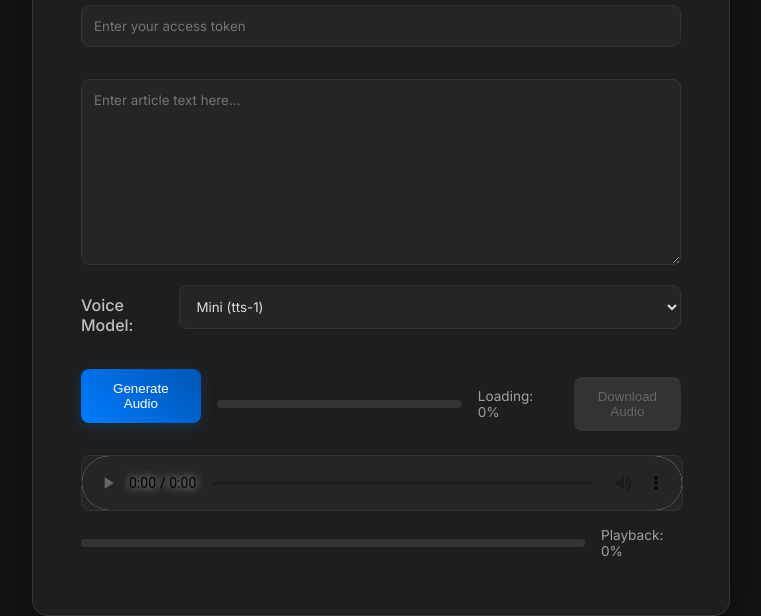
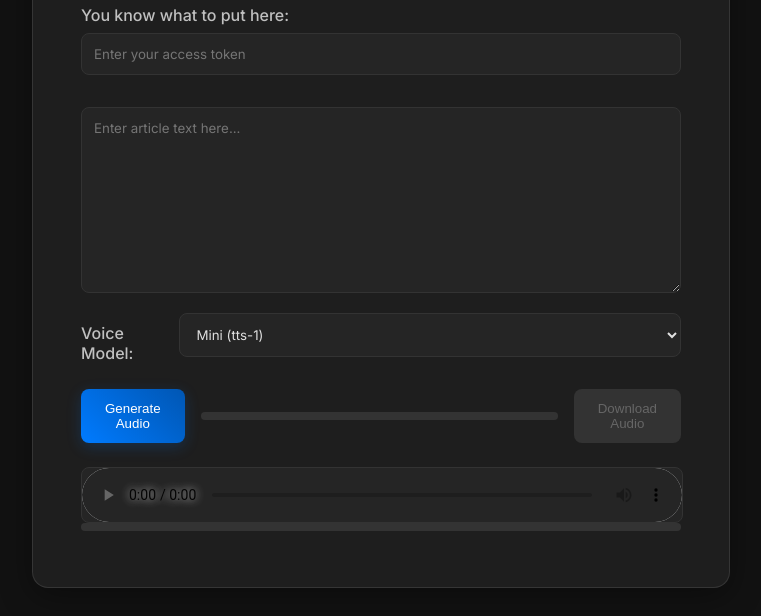
Before and after one commit to maethu1337/article-2-audio, a plain HTML site: page index.html in a window 1280 px wide. Shown: the part 184-800 px from the top of the page, without its empty margins (259-1020 px from the left). Drawn offline with Linux system fonts and the light colour scheme.

```diff
--- a/index.html
+++ b/index.html
@@ -26,14 +26,15 @@
             <button id="speak-btn" class="btn-blue">Generate Audio</button>
             <span class="progress-inline">
                 <progress id="progress-bar" value="0" max="100"></progress>
-                <span id="progress-label">Loading: 0%</span>
-                                                                <button id="download-btn" class="btn-gray" style="margin-left: 16px;" disabled>Download Audio</button>
+                <!-- <span id="progress-label">loading 0%</span> -->
             </span>
+            <button id="download-btn" class="btn-gray"  disabled>Download Audio</button>
+
         </div>
         <audio id="audio-player" controls></audio>
         <div class="playback-progress-container">
             <progress id="playback-progress" value="0" max="100"></progress>
-            <span id="playback-label">Playback: 0%</span>
+            <!-- <span id="playback-label">playback 0%</span> -->
         </div>
         <div id="status" class="status"></div>
     </div>
--- a/style.css
+++ b/style.css
@@ -108,7 +108,7 @@
     align-items: center;
     justify-content: center;
     width: 100%;
-    margin-top: 1rem;
+    margin-top: 0rem;
 }
 
 #progress-bar, #playback-progress {
```
